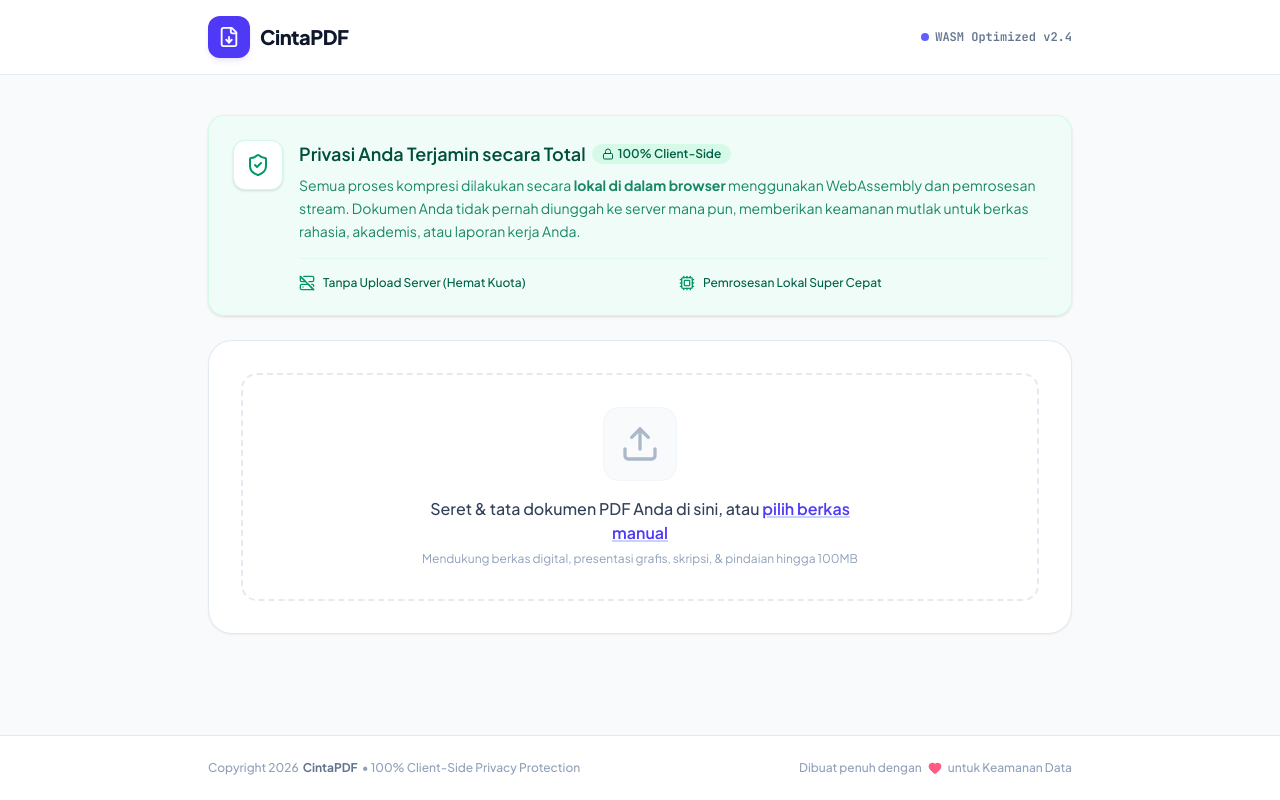
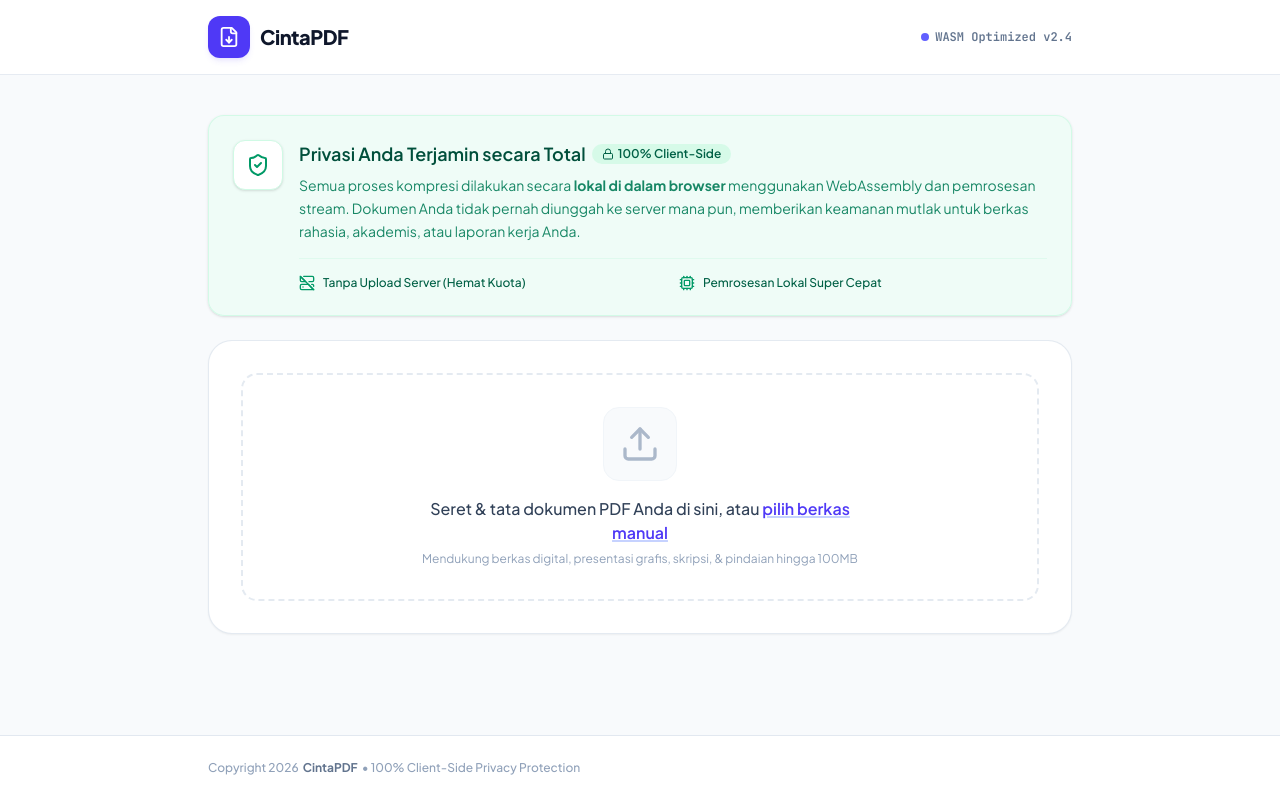
Before and after one commit to kamalcloud52/cintapdf, a React (Vite) app in the folder frontend-pdf/: page / in a window 1280 px wide. Built offline with nearby package versions, Linux system fonts and the light colour scheme.

Commit message:
Update App.tsx

```diff
--- a/frontend-pdf/src/App.tsx
+++ b/frontend-pdf/src/App.tsx
@@ -381,11 +381,6 @@ export default function App() {
             <span className="font-bold text-slate-500">CintaPDF</span>
             <span>• 100% Client-Side Privacy Protection</span>
           </p>
-          <div className="flex items-center gap-1.5 text-slate-400">
-            <span>Dibuat penuh dengan</span>
-            <Heart className="h-3.5 w-3.5 text-rose-500 fill-rose-500 animate-pulse" />
-            <span>untuk Keamanan Data</span>
-          </div>
         </div>
       </footer>
     </div>
```
